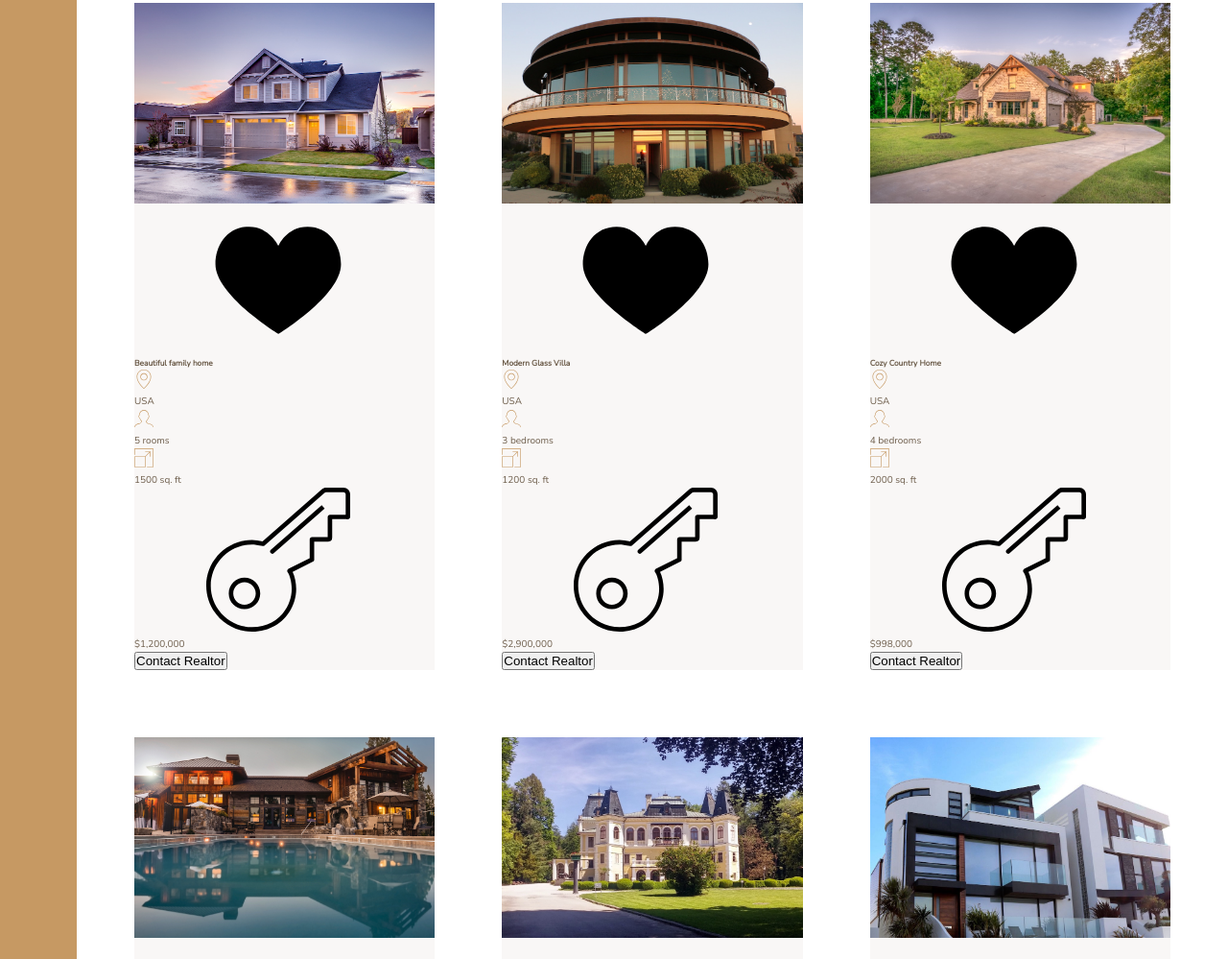
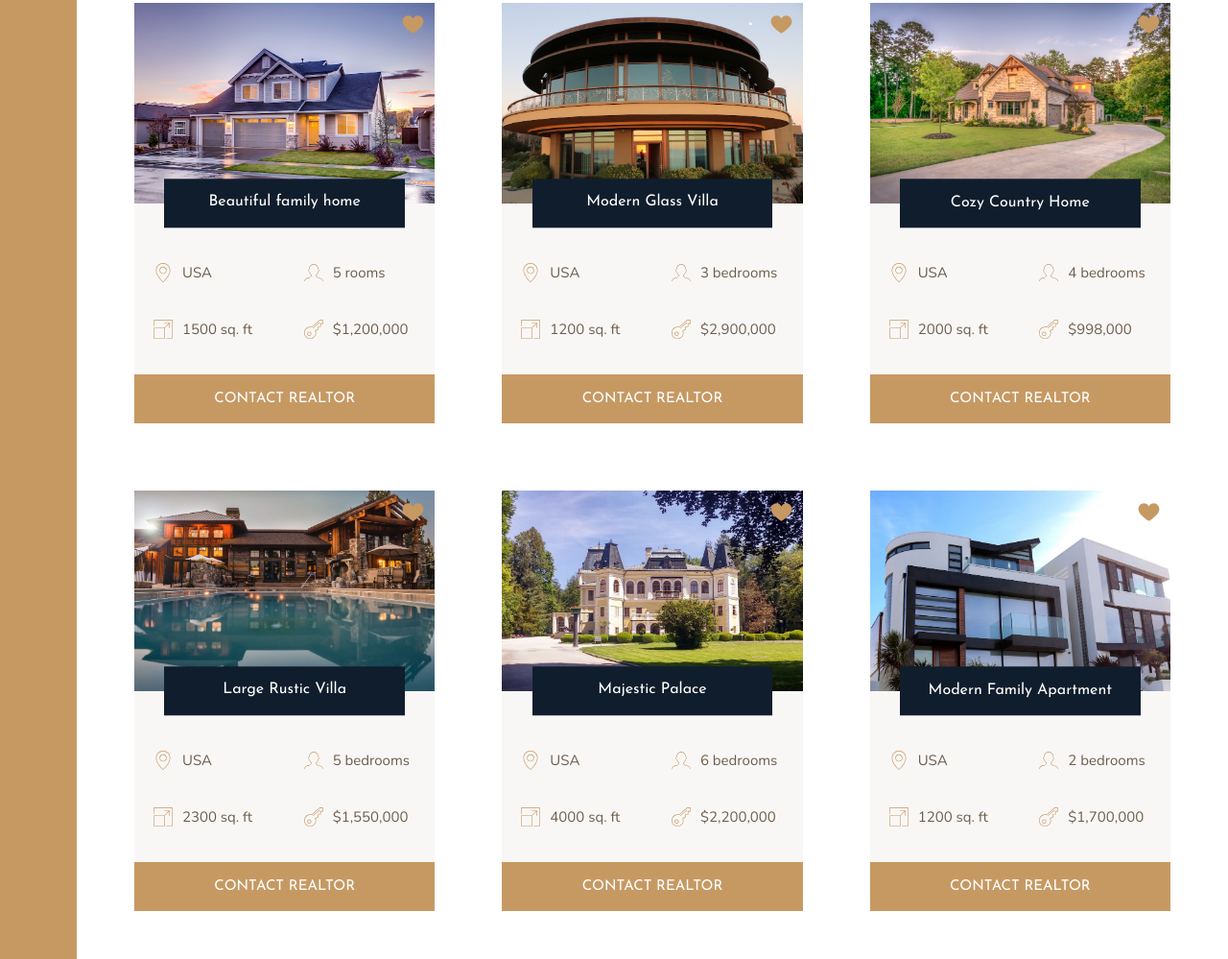
Before and after one commit to james-randolph-50/Nexter, a website: page index.html in a window 1280 px wide. Shown: the part 2158-3157 px from the top of the page at 96% size. Drawn offline with nearby package versions, Linux system fonts and the light colour scheme.

Commit message:
home style section styled

```diff
--- a/index.html
+++ b/index.html
@@ -89,30 +89,30 @@
                 </svg>
                 <h5 class="home__name">Beautiful family home</h5>
                 <div class="home__location">
-                    <svg class="home__like">
+                    <svg>
                         <use xlink:href="img/sprite.svg#icon-map-pin"></use>
                     </svg>
                     <p>USA</p>
                 </div>
                 <div class="home__rooms">
-                    <svg class="home__like">
+                    <svg>
                         <use xlink:href="img/sprite.svg#icon-profile-male"></use>
                     </svg>
                     <p>5 rooms</p>
                 </div>
                 <div class="home__area">
-                    <svg class="home__like">
+                    <svg>
                         <use xlink:href="img/sprite.svg#icon-expand"></use>
                     </svg>
                     <p>1500 sq. ft</p>
                 </div>
-                <div class="home__loc">
-                    <svg class="home__like">
+                <div class="home__price">
+                    <svg>
                         <use xlink:href="img/sprite.svg#icon-key"></use>
                     </svg>
                     <p>$1,200,000</p>
                 </div>
-                <button class="cta">Contact Realtor</button>
+                <button class="btn home__btn">Contact Realtor</button>
             </div>
 
 
@@ -123,30 +123,30 @@
                 </svg>
                 <h5 class="home__name">Modern Glass Villa</h5>
                 <div class="home__location">
-                    <svg class="home__like">
+                    <svg>
                         <use xlink:href="img/sprite.svg#icon-map-pin"></use>
                     </svg>
                     <p>USA</p>
                 </div>
                 <div class="home__rooms">
-                    <svg class="home__like">
+                    <svg>
                         <use xlink:href="img/sprite.svg#icon-profile-male"></use>
                     </svg>
                     <p>3 bedrooms</p>
                 </div>
                 <div class="home__area">
-                    <svg class="home__like">
+                    <svg>
                         <use xlink:href="img/sprite.svg#icon-expand"></use>
                     </svg>
                     <p>1200 sq. ft</p>
                 </div>
-                <div class="home__loc">
-                    <svg class="home__like">
+                <div class="home__price">
+                    <svg>
                         <use xlink:href="img/sprite.svg#icon-key"></use>
                     </svg>
                     <p>$2,900,000</p>
                 </div>
-                <button class="cta">Contact Realtor</button>
+                <button class="btn home__btn">Contact Realtor</button>
             </div>
 
 
@@ -157,30 +157,30 @@
                 </svg>
                 <h5 class="home__name">Cozy Country Home</h5>
                 <div class="home__location">
-                    <svg class="home__like">
+                    <svg>
                         <use xlink:href="img/sprite.svg#icon-map-pin"></use>
                     </svg>
                     <p>USA</p>
                 </div>
                 <div class="home__rooms">
-                    <svg class="home__like">
+                    <svg>
                         <use xlink:href="img/sprite.svg#icon-profile-male"></use>
                     </svg>
                     <p>4 bedrooms</p>
                 </div>
                 <div class="home__area">
-                    <svg class="home__like">
+                    <svg>
                         <use xlink:href="img/sprite.svg#icon-expand"></use>
                     </svg>
                     <p>2000 sq. ft</p>
                 </div>
-                <div class="home__loc">
-                    <svg class="home__like">
+                <div class="home__price">
+                    <svg>
                         <use xlink:href="img/sprite.svg#icon-key"></use>
                     </svg>
                     <p>$998,000</p>
                 </div>
-                <button class="cta">Contact Realtor</button>
+                <button class="btn home__btn">Contact Realtor</button>
             </div>
 
 
@@ -191,30 +191,30 @@
                 </svg>
                 <h5 class="home__name">Large Rustic Villa</h5>
                 <div class="home__location">
-                    <svg class="home__like">
+                    <svg>
                         <use xlink:href="img/sprite.svg#icon-map-pin"></use>
                     </svg>
                     <p>USA</p>
                 </div>
                 <div class="home__rooms">
-                    <svg class="home__like">
+                    <svg>
                         <use xlink:href="img/sprite.svg#icon-profile-male"></use>
                     </svg>
                     <p>5 bedrooms</p>
                 </div>
                 <div class="home__area">
-                    <svg class="home__like">
+                    <svg>
                         <use xlink:href="img/sprite.svg#icon-expand"></use>
                     </svg>
                     <p>2300 sq. ft</p>
                 </div>
-                <div class="home__loc">
-                    <svg class="home__like">
+                <div class="home__price">
+                    <svg>
                         <use xlink:href="img/sprite.svg#icon-key"></use>
                     </svg>
                     <p>$1,550,000</p>
                 </div>
-                <button class="cta">Contact Realtor</button>
+                <button class="btn home__btn">Contact Realtor</button>
             </div>
 
 
@@ -225,30 +225,30 @@
                 </svg>
                 <h5 class="home__name">Majestic Palace</h5>
                 <div class="home__location">
-                    <svg class="home__like">
+                    <svg>
                         <use xlink:href="img/sprite.svg#icon-map-pin"></use>
                     </svg>
                     <p>USA</p>
                 </div>
                 <div class="home__rooms">
-                    <svg class="home__like">
+                    <svg>
                         <use xlink:href="img/sprite.svg#icon-profile-male"></use>
                     </svg>
                     <p>6 bedrooms</p>
                 </div>
                 <div class="home__area">
-                    <svg class="home__like">
+                    <svg>
                         <use xlink:href="img/sprite.svg#icon-expand"></use>
                     </svg>
                     <p>4000 sq. ft</p>
                 </div>
-                <div class="home__loc">
-                    <svg class="home__like">
+                <div class="home__price">
+                    <svg>
                         <use xlink:href="img/sprite.svg#icon-key"></use>
                     </svg>
                     <p>$2,200,000</p>
                 </div>
-                <button class="cta">Contact Realtor</button>
+                <button class="btn home__btn">Contact Realtor</button>
             </div>
 
 
@@ -259,30 +259,30 @@
                 </svg>
                 <h5 class="home__name">Modern Family Apartment</h5>
                 <div class="home__location">
-                    <svg class="home__like">
+                    <svg>
                         <use xlink:href="img/sprite.svg#icon-map-pin"></use>
                     </svg>
                     <p>USA</p>
                 </div>
                 <div class="home__rooms">
-                    <svg class="home__like">
+                    <svg>
                         <use xlink:href="img/sprite.svg#icon-profile-male"></use>
                     </svg>
                     <p>2 bedrooms</p>
                 </div>
                 <div class="home__area">
-                    <svg class="home__like">
+                    <svg>
                         <use xlink:href="img/sprite.svg#icon-expand"></use>
                     </svg>
                     <p>1200 sq. ft</p>
                 </div>
-                <div class="home__loc">
-                    <svg class="home__like">
+                <div class="home__price">
+                    <svg>
                         <use xlink:href="img/sprite.svg#icon-key"></use>
                     </svg>
                     <p>$1,700,000</p>
                 </div>
-                <button class="cta">Contact Realtor</button>
+                <button class="btn home__btn">Contact Realtor</button>
             </div>
 
         </div>
--- a/sass/_homes.scss
+++ b/sass/_homes.scss
@@ -8,30 +8,72 @@
 
 .home {
     background-color: $color-grey-light-1;
+    display: grid;
+    grid-template-columns: repeat(2, 1fr);
+    grid-row-gap: 3.5rem;
 
     &__img {
         width: 100%;
+        grid-row: 1 / 2;
+        grid-column: 1 / -1;
+        z-index: 1;
     }
     &__like {
+        grid-row: 1 / 2;
+        grid-column: 2 / 3;
+        fill: $color-primary;
+        height: 2.5rem;
+        width: 2.5rem;
+        z-index: 2;
+        justify-self: end;
+        margin: 1rem;
+    }
+    &__name {
+        grid-column: 1 / -1;
+        grid-row: 1 / 2;
+        z-index: 3;
+
+        width: 80%;
+        justify-self: center;
+        align-self: end;
+
+        font-family: $font-display;
+        font-size: 1.6rem;
+        text-align: center;
+        padding: 1.25rem;
+        background-color: $color-secondary;
+        color: #fff;
+        font-weight: 400;
+        transform: translateY(50%);
 
     }
-    &__name {
 
+    &__location,
+    &__rooms {
+        margin-top:2.5rem;
     }
+
     &__location,
     &__rooms,
     &__area,
     &__price {
 
+        font-size: 1.5rem;
+        margin-left: 2rem;
+
+        display: flex;
+        align-items: center;
+
         svg {
             fill: $color-primary;
             height: 2rem;
             width: 2rem;
-        }
-
-        p {
-
+            margin-right: 1rem;
         }
     }
 
+    &__btn {
+        grid-column: 1 / -1;
+    }
+
 }
```
Also changed, not shown: css/style.css.
